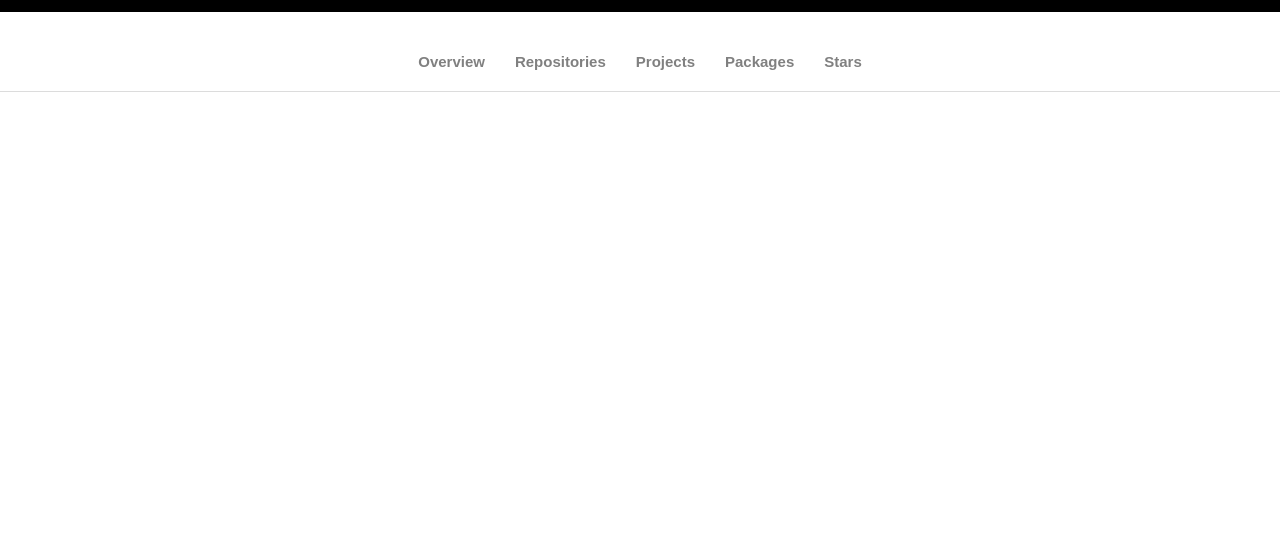
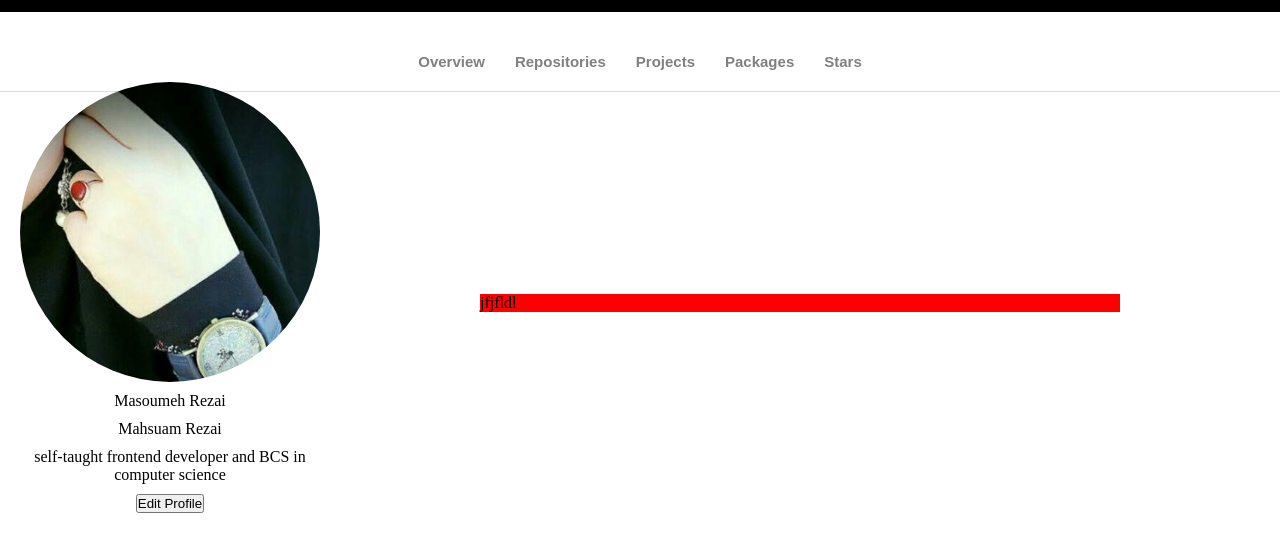
Before and after one commit to MahsumaRezai/Github, a website: page index.html in a window 1280 px wide. Shown: the part 68-620 px from the top of the page. Drawn offline with Linux system fonts and the light colour scheme.

Commit message:
work on left section

```diff
--- a/Js/app.js
+++ b/Js/app.js
@@ -13,3 +13,4 @@ function button() {
     document.getElementById("btn").style.color = "white";
 
 }
+button()
--- a/index.html
+++ b/index.html
@@ -47,6 +47,42 @@
     <!--  end head section two-->
     <main>
         <!-- start main section-->
+        <div class="main">
+            <div class="main-left">
+                <div class="user">
+                    <img src="./image/profile.jpg" alt="" class="imgage">
+                    <p class="name-user">Masoumeh Rezai</p>
+                    <p class="name-user">Mahsuam Rezai</p>
+                    <p class="name-user">self-taught frontend developer and BCS in computer science</p>
+                    <div>
+                        <button><a>Edit Profile</a></button>
+                    </div>
+                </div>
+
+
+
+
+
+
+
+
+
+            </div>
+            <!-- section two-->
+            <div class="main-rigth">
+                jfjfldl
+
+            </div>
+
+
+
+
+        </div>
+
+
+
+
+
         <!--  end  main section-->
 
 
--- a/scss/main.scss
+++ b/scss/main.scss
@@ -87,3 +87,41 @@ li{
     border-radius: 5px;
 
 }
+.main {
+    display: flex;
+    flex-direction: row;
+    justify-content: center;
+    align-items: center;
+    width: 100%;
+    gap: 300px;
+}
+.main-left {
+    width: 20px;
+    display: flex;
+    flex-direction: column;
+    justify-content: center;
+    align-items: center;
+
+}
+.main-rigth {
+    width: 50%;
+    background: red
+}
+// left section
+.imgage{
+    width: 300px;
+    height: 300px;
+    border-radius: 200px;
+    margin-top: -10px;
+}
+.user {
+    display: flex;
+    flex-direction: column;
+    justify-content: center;
+    align-items: center;
+    gap: 10px;
+}
+.name-user {
+    text-align: center;
+
+}
```
Also changed, not shown: css/style.css.
